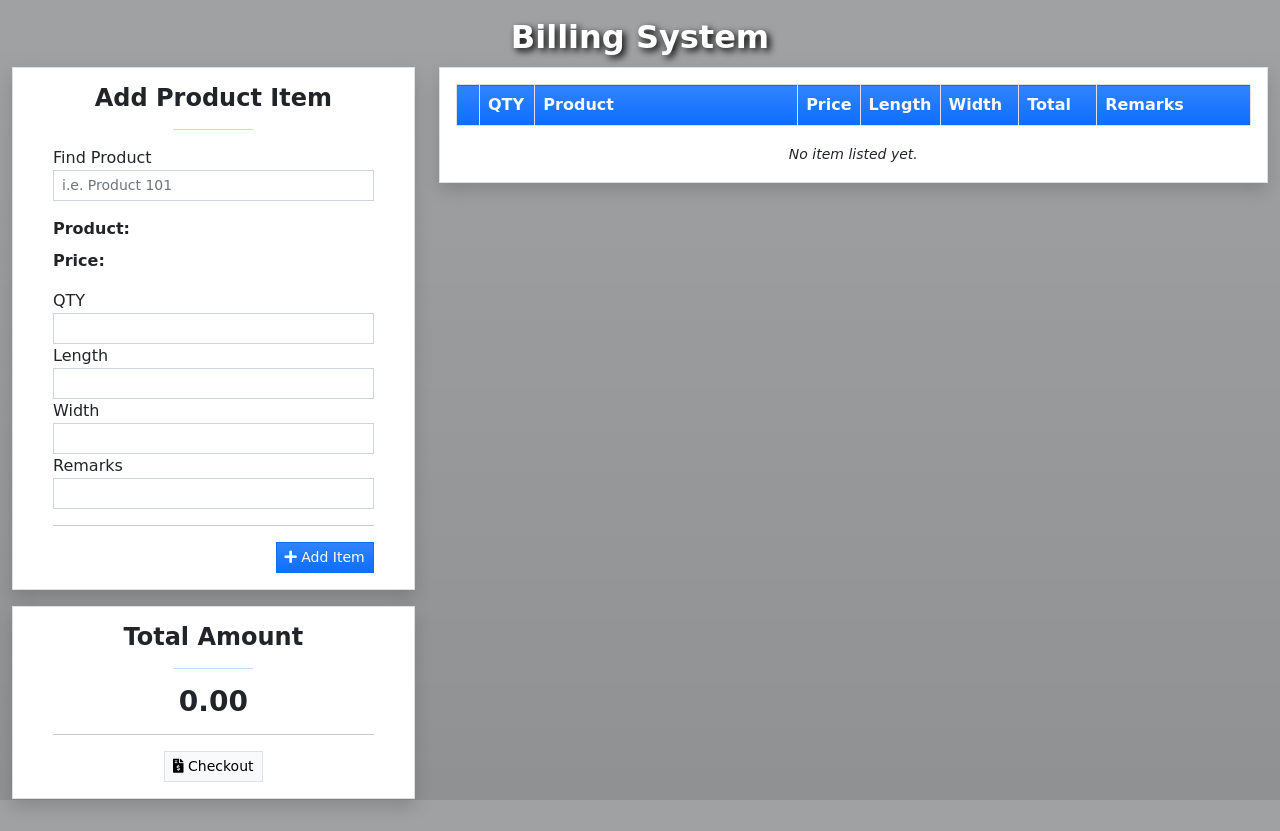
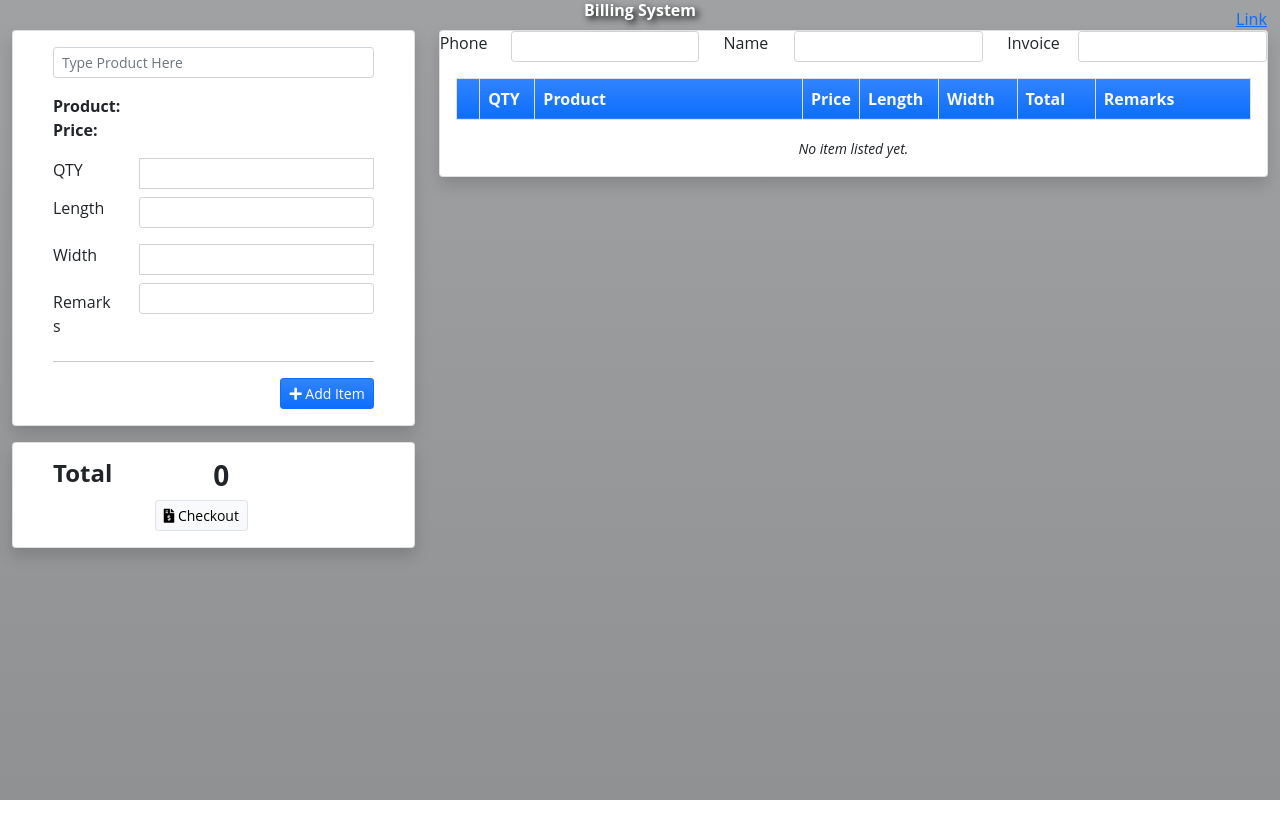
Before and after one commit to Rosemaryshii/php-admin-crud, a PHP site: page / in a window 1280 px wide. After the commit the page ends 800 px from the top, so only its background shows below. Run offline with PHP 8.4, Linux system fonts and the light colour scheme; data that the repository does not hold is empty; some libraries are stand-ins or nearby versions.

Commit message:
Progress

```diff
--- a/admin_page.php
+++ b/admin_page.php
@@ -60,7 +60,7 @@ if(isset($message)){
 }
 
 ?>
-
+   <a href="index.html" class="btn btn-link" style="position: absolute; left: 0;margin: 2px;">Go To Index Page</a>
 <div class="container">
 
    <div class="admin-product-form-container">
@@ -84,7 +84,7 @@ if(isset($message)){
       <table class="product-display-table">
          <thead>
          <tr>
-            <!-- <th>product image</th> -->
+
             <th>product name</th>
             <th>product price</th>
             <th>action</th>
@@ -92,7 +92,7 @@ if(isset($message)){
          </thead>
          <?php while($row = mysqli_fetch_assoc($select)){ ?>
          <tr>
-            <!-- <td><img src="uploaded_img/" height="100" alt=""></td> -->
+
             <td><?php echo $row['name']; ?></td>
             <td>$<?php echo $row['price']; ?>/-</td>
             <td>
--- a/css/styles.css
+++ b/css/styles.css
@@ -5,18 +5,18 @@ body {
 }
 
 main {
-    padding: 1em 0;
+    padding: 0.05em 0;
 }
 
 main * {
-    font-family: Comic Sans MS;
+    font-family: Open Sans;
 }
 
 #project-title {
     text-shadow: 3px 3px 7px #000;
-    padding: 0.05em 1em !important;
+    /* padding: 0.05em 1em !important; */
     color: white;
-    font-size: 2em;
+    font-size: 1em;
     padding-bottom: 0.1em !important;
 }
 
--- a/index.html
+++ b/index.html
@@ -15,6 +15,8 @@
   </head>
 
   <body class="bg-gradient bg-dark bg-opacity-50">
+    <a href="admin_page.php" class="btn btn-link" style="position: absolute; right: 0;">Link</a>
+
     <script>
       start_loader();
     </script>
@@ -27,90 +29,107 @@
       <div class="container-fluid w-100">
         <div class="row">
           <div class="col-lg-4 col-md-4 col-sm-12 col-xs-12">
-            <div class="card rounded-0 shadow mb-3">
+            <div class="card rounded-5 shadow mb-3">
               <div class="card-body">
                 <div class="container-fluid">
-                  <h4 class="text-center fw-bold">Add Product Item</h4>
+                  <!-- <h4 class="text-center fw-bold">Add Product Item</h4>
                   <center>
                     <hr class="bg-primary border-2 w-25 bg-opacity-100" />
-                  </center>
+                  </center> -->
                   <form action="" id="add-form">
                     <input type="hidden" name="name" value="" />
                     <input type="hidden" name="price" value="" />
                     <div class="form-group mb-3 position-relative">
-                      <label for="find-product" class="control-label"
+                      <!-- <label for="find-product" class="control-label"
                         >Find Product</label
-                      >
+                      > -->
                       <input
                         type="search"
                         id="find-product"
-                        class="form-control form-control-sm rounded-0"
-                        placeholder="i.e. Product 101"
+                        class="form-control form-control-sm rounded-5"
+                        placeholder="Type Product Here"
                       />
                       <div
                         class="list-group position-absolute w-100 overflow-auto d-none bg-light bg-gradient border"
                         id="product-result"
                       ></div>
                     </div>
-                    <dl>
-                      <dt>Product:</dt>
-                      <dd id="pname" class="ps-3"></dd>
-                      <dt>Price:</dt>
-                      <dd id="pprice" class="ps-3"></dd>
+                    <dl class="row">
+                      <dt class="col-sm-4">Product:</dt>
+                      <dd id="pname" class="col-sm-8 ps-3"></dd>
+                      <dt class="col-sm-4">Price:</dt>
+                      <dd id="pprice" class="col-sm-8 ps-3"></dd>
                     </dl>
+                    <div class="row">
+                      <div class="col-md-3">
                         <div class="form-group">
                           <label class="control-label" for="qty">QTY</label>
+                        </div>
+                      </div>
+                      <div class="col-md-9">
+                        <div class="form-group text-end">
                           <input
                             type="number"
                             id="qty"
                             name="qty"
                             min="0"
-                        class="form-control form-control-sm rounded-0 text-end"
+                            class="form-control form-control-sm rounded-0"
                             required
                           />
                         </div>
-                    <div class="form-group">
-                      <label class="control-label" for="length1">Length</label>
+                      </div>
+                    </div>
+
+                    <div class="form-group row">
+                      <label class="col-md-3 col-form-label" for="length1">Length</label>
+                      <div class="col-md-9 my-2">
                         <input
                           type="text"
                           id="length1"
                           name="length1"
                           pattern="^\d+\.?\d*$"
                           title="Please enter a valid number"
-                        class="form-control form-control-sm rounded-0 text-end"
+                          class="form-control form-control-sm rounded-5"
                           required
                         />
                       </div>
+                    </div>
 
 
-                    <div class="form-group">
-                      <label class="control-label" for="width">Width</label>
+
+                    <div class="form-group row">
+                      <label class="col-md-3 col-form-label" for="width">Width</label>
+                      <div class="col-md-9">
                         <input
                           type="text"
                           id="width"
                           name="width"
                           pattern="^\d+\.?\d*$"
                           title="Please enter a valid number"
-                        class="form-control form-control-sm rounded-0 text-end"
+                          class="form-control form-control-sm rounded-0 my-2"
                           required
                         />
                       </div>
-                      <div class="form-group">
-                        <label class="control-label" for="remarks">Remarks</label>
+                    </div>
+
+
+                    <div class="form-group row">
+                      <label class="col-md-3 col-form-label" for="remarks">Remarks</label>
+                      <div class="col-md-9">
                         <input
                           type="text"
                           id="remarks"
                           name="remarks"
-                          min="0"
-                          class="form-control form-control-sm rounded-0 text-end"
-
+                          class="form-control form-control-sm rounded-5"
                         />
                       </div>
+                    </div>
+
                   </form>
                   <hr />
                   <div class="text-end">
                     <button
-                      class="btn btn-sm btn-primary rounded-0 bg-gradient"
+                      class="btn btn-sm btn-primary rounded-5 bg-gradient"
                       type="submit"
                       form="add-form"
                     >
@@ -120,18 +139,16 @@
                 </div>
               </div>
             </div>
-            <div class="card rounded-0 shadow mb-3">
+            <div class="card rounded-5 shadow mb-3">
               <div class="card-body">
-                <div class="container-fluid">
-                  <h4 class="text-center fw-bold">Total Amount</h4>
-                  <center>
-                    <hr class="bg-primary border-2 w-25 bg-opacity-100" />
-                  </center>
-                  <h3 class="fw-bolder text-center" id="total-amount">0.00</h3>
-                  <hr />
+                <div class="container-fluid row">
+                  <h4 class="text-left fw-bold col-md-6">Total</h4>
+
+                  <h3 class="fw-bolder text-right col-md-6" id="total-amount">0</h3>
+
                   <div class="text-center">
                     <button
-                      class="btn btn-sm btn-light border rounded-0 bg-gradient"
+                      class="btn btn-sm btn-light border rounded-5 bg-gradient"
                       type="button"
                       id="checkout"
                     >
@@ -143,7 +160,50 @@
             </div>
           </div>
           <div class="col-lg-8 col-md-8 col-sm-12 col-xs-12">
-            <div class="card rounded-0 shadow">
+            <div class="card rounded-5 shadow">
+
+              <div class="row">
+                <div class="col-md-1">
+                  <div class="form-group">
+                    <label class="control-label" for="cphone">Phone</label>
+                  </div>
+                </div>
+                <div class="col-md-3">
+                  <input
+                    type="text"
+                    id="cphone"
+                    name="cphone"
+                    class="form-control form-control-sm rounded-5"
+                  />
+                </div>
+                <div class="col-md-1">
+                  <div class="form-group">
+                    <label class="control-label" for="cname">Name</label>
+                  </div>
+                </div>
+                <div class="col-md-3">
+                  <input
+                    type="text"
+                    id="cname"
+                    name="cname"
+                    class="form-control form-control-sm rounded-5"
+                  />
+                </div>
+                <div class="col-md-1">
+                  <div class="form-group">
+                    <label class="control-label" for="cinvoice">Invoice</label>
+                  </div>
+                </div>
+                <div class="col-md-3">
+                  <input
+                    type="text"
+                    id="cinvoice"
+                    name="cinvoice"
+                    class="form-control form-control-sm rounded-5"
+                  />
+                </div>
+              </div>
+
               <div class="card-body">
                 <div class="w-100 overflow-auto">
                   <table
@@ -196,7 +256,7 @@
       aria-hidden="true"
     >
       <div class="modal-dialog modal-dialog-centered">
-        <div class="modal-content rounded-0">
+        <div class="modal-content rounded-5">
           <div class="modal-header">
             <h5 class="modal-title" id="checkoutLabel">Checkout</h5>
             <button
@@ -220,28 +280,9 @@
                     readonly
                   />
                 </div>
-                <!-- <div class="form-group">
-                  <label for="checkout-tendered" class="control-label"
-                    >Tendered Amount</label
-                  >
-                  <input
-                    type="number"
-                    min="0"
-                    id="checkout-tendered"
-                    class="form-control form-control-lg text-end"
-                    required
-                  />
-                </div> -->
+
                 <div class="form-group">
-                  <!-- <label for="checkout-change" class="control-label"
-                    >Click Submit</label
-                  >
-                  <input
-                    type="text"
-                    id="checkout-change"
-                    class="form-control form-control-lg text-end"
-                    readonly
-                  /> -->
+
                 </div>
               </form>
             </div>
```
Also changed, not shown: js/script.js (+5 -4 lines). Lines whose indentation alone changed are shown as unchanged.
